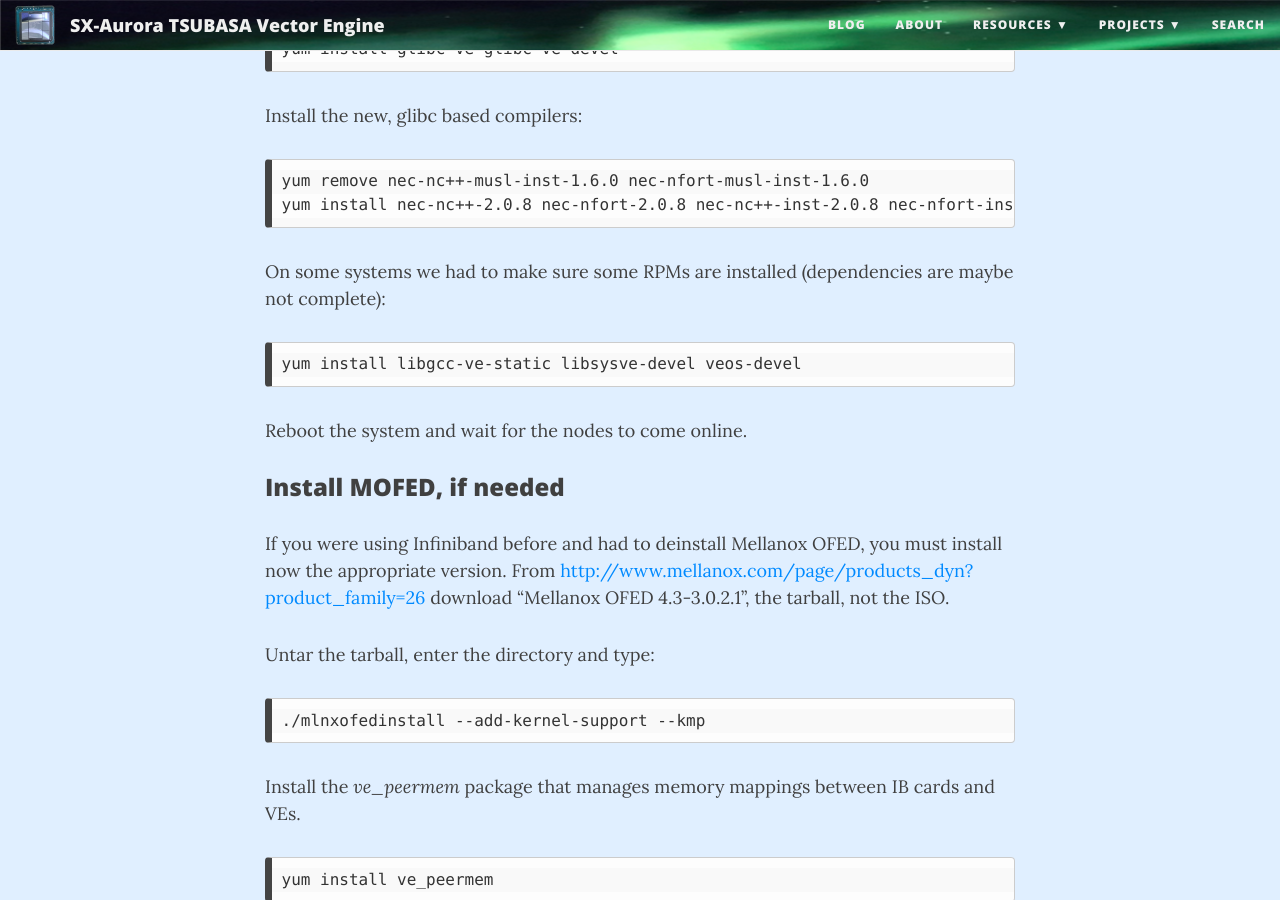
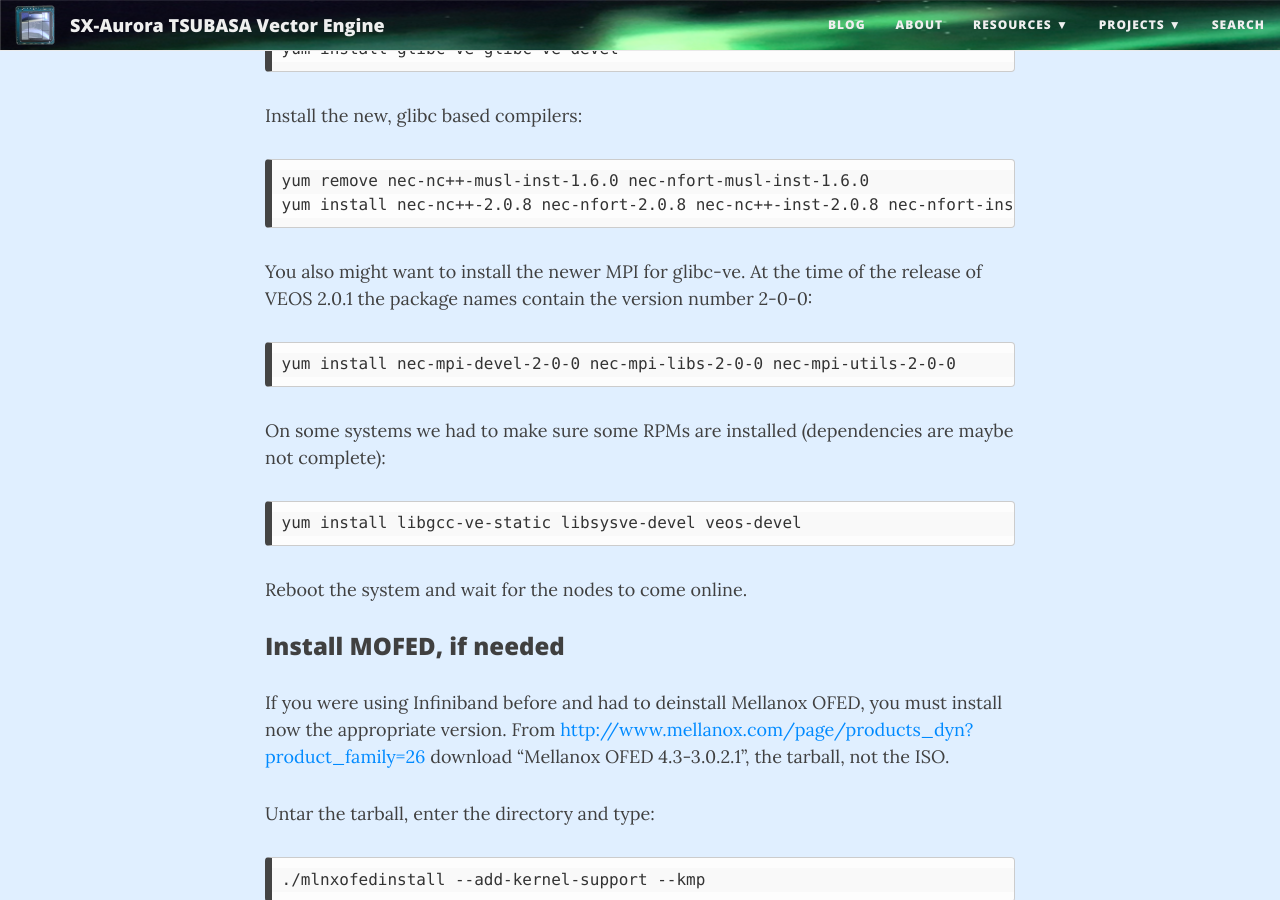
Before and after one commit to SX-Aurora/SX-Aurora.github.io, a Jekyll site: the page built from _posts/2019-01-24-VEOS-2.0.1-update.md, in a window 1280 px wide and 900 px high, scrolled down 2699 px. Built offline with Jekyll 4.4.1, drawn with Linux system fonts in a browser that asks for light colours; nearby versions of some CDN libraries; comment, search, counter and statistics services are not loaded.

Commit message:
Add comment on installing MPI 2-0-0.

````diff
--- a/_posts/2019-01-24-VEOS-2.0.1-update.md
+++ b/_posts/2019-01-24-VEOS-2.0.1-update.md
@@ -123,7 +123,15 @@
 yum install nec-nc++-2.0.8 nec-nfort-2.0.8 nec-nc++-inst-2.0.8 nec-nfort-inst-2.0.8
 ```
 
-On some systems we had to make sure some RPMs are installed (dependencies are maybe not complete):
+You also might want to install the newer MPI for glibc-ve. At the time
+of the release of VEOS 2.0.1 the package names contain the version
+number 2-0-0:
+```
+yum install nec-mpi-devel-2-0-0 nec-mpi-libs-2-0-0 nec-mpi-utils-2-0-0
+```
+
+On some systems we had to make sure some RPMs are installed
+(dependencies are maybe not complete):
 ```
 yum install libgcc-ve-static libsysve-devel veos-devel
 ```
````
